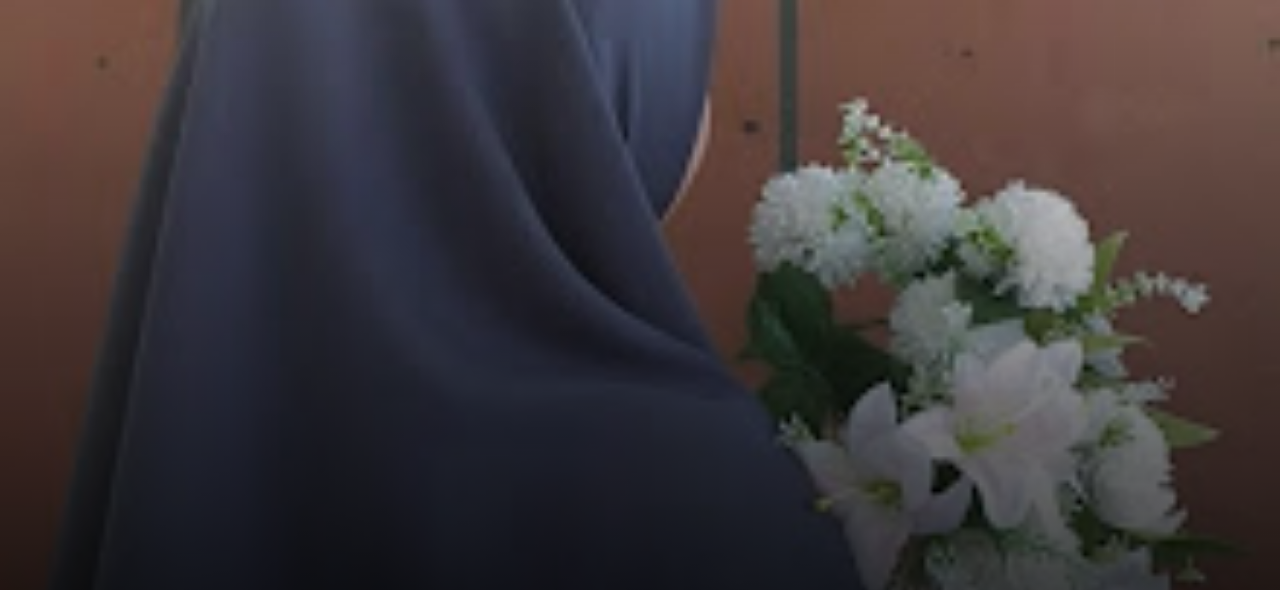
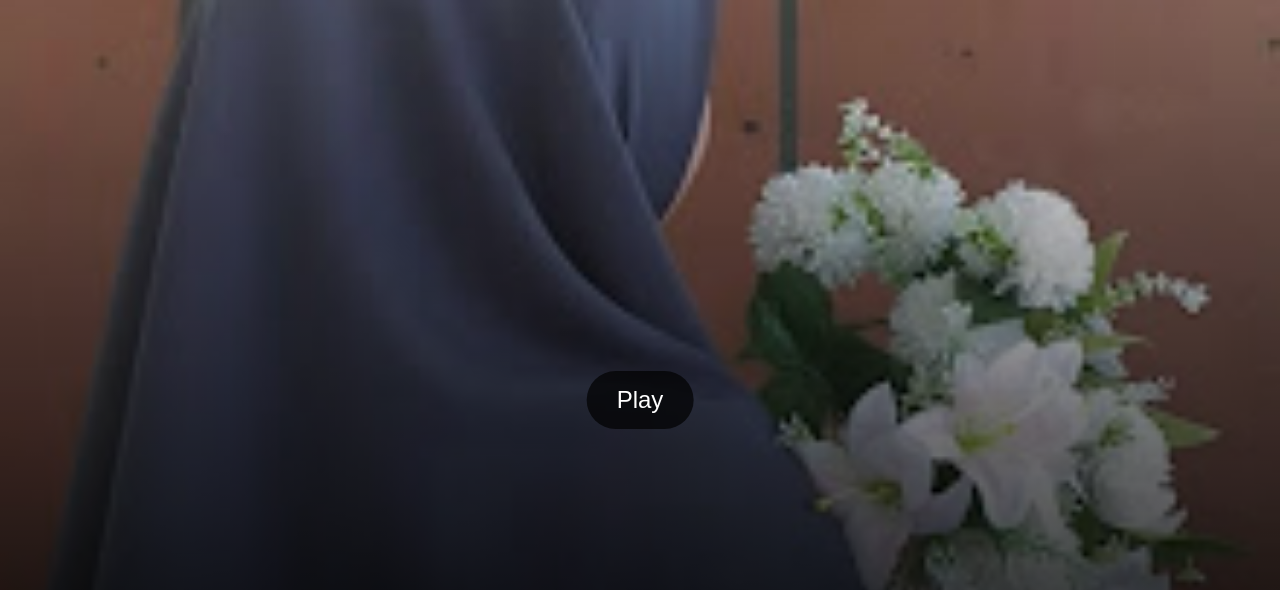
Before and after one commit to masipnu/bisaraha, a plain HTML site: page index.html in a window 1280 px wide. Shown: the top 590 px of the page. Drawn offline with Linux system fonts and the light colour scheme.

Commit message:
Update index.html

```diff
--- a/index.html
+++ b/index.html
@@ -85,6 +85,27 @@
                 font-size: 1em; /* Ukuran lebih kecil untuk judul lagu */
             }
         }
+
+        /* Tombol play di tengah */
+        #play-button {
+            font-size: 1.5em;
+            color: white;
+            background-color: rgba(0, 0, 0, 0.7);
+            border: none;
+            padding: 15px 30px;
+            cursor: pointer;
+            position: absolute;
+            top: 50%;
+            left: 50%;
+            transform: translate(-50%, -50%);
+            z-index: 3;
+            border-radius: 50px;
+        }
+
+        /* Sembunyikan tombol setelah dipencet */
+        .hide {
+            display: none;
+        }
     </style>
 </head>
 <body>
@@ -94,10 +115,11 @@
         <div class="overlay"></div>
         <p id="teks-lirik"></p>
         <p id="judul-lagu">Abeer Nehme - Bi Saraha</p> <!-- Judul lagu ditambahkan di sini -->
+        <button id="play-button">Play</button> <!-- Tombol play -->
     </div>
 
     <!-- Audio -->
-    <audio id="audio" src="bishara-ok.mp3" autoplay loop></audio>
+    <audio id="audio" src="bishara-ok.mp3" loop></audio>
 
     <script>
         // Array lirik dan delay
@@ -143,10 +165,18 @@
             }, totalDelay); // Tunggu sampai semua lirik selesai
         }
 
-        window.onload = function() {
-            // Memulai penampilan lirik
+        // Fungsi untuk memulai musik dan menampilkan lirik
+        document.getElementById("play-button").addEventListener("click", function() {
+            // Mulai audio
+            let audio = document.getElementById("audio");
+            audio.play();
+
+            // Mulai menampilkan lirik
             tampilkanLirik();
-        };
+
+            // Sembunyikan tombol play setelah dipencet
+            this.classList.add("hide");
+        });
     </script>
 
 </body>
```
